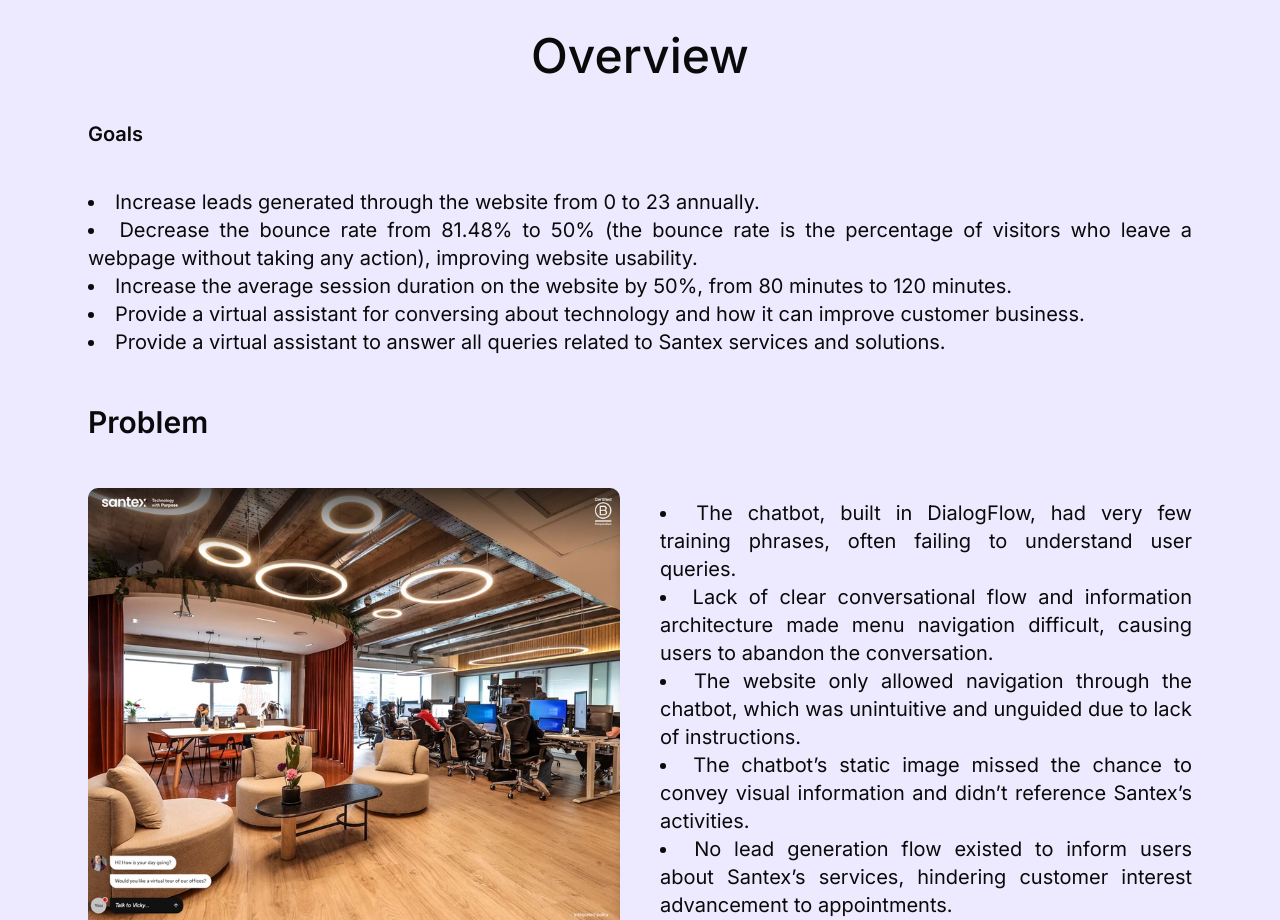
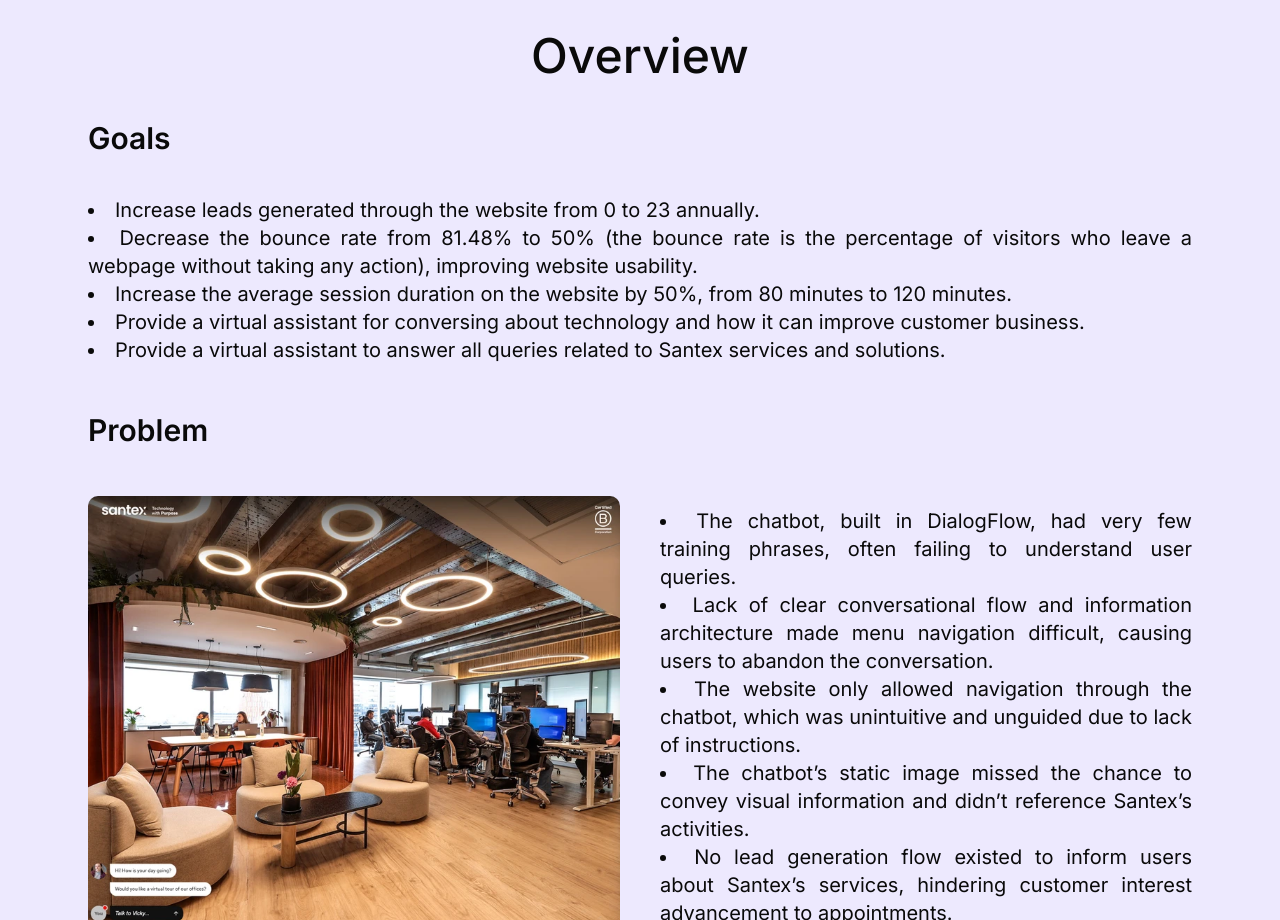
Before and after one commit to sofiamejiamuro/sofiamejiamuro, a Next.js app: page /sam-virtual-assistant in a window 1280 px wide. Shown: the part 880-1800 px from the top of the page. Built offline with nearby package versions, Linux system fonts and the light colour scheme.

Commit message:
fix: adding minor css style change in desktop

```diff
--- a/components/sam_project_components/sam_project_overview.tsx
+++ b/components/sam_project_components/sam_project_overview.tsx
@@ -23,7 +23,7 @@
         <div className='
           mx-6 sm:mx-12 text-neutral-950
           place-content-center sm:px-10'>
-          <h1 className='text-xl backdrop:sm:text-3xl font-semibold  sm:mb-10'>Goals</h1>
+          <h1 className='text-xl backdrop sm:text-3xl font-semibold  sm:mb-10'>Goals</h1>
           <ul className='sm:mt-2 leading-relaxed text-justify sm:text-xl  list-disc list-inside'>
             <li>Increase leads generated through the website from 0 to 23 annually.</li>
             <li>Decrease the bounce rate from 81.48% to 50% (the bounce rate is the percentage of visitors who leave a webpage without taking any action), improving website usability.</li>
```
